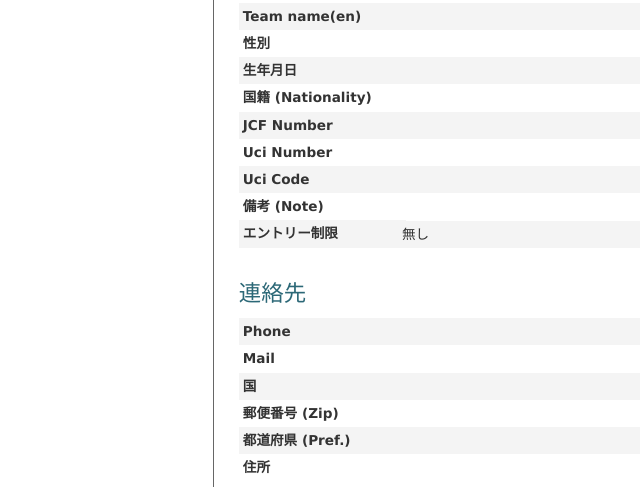
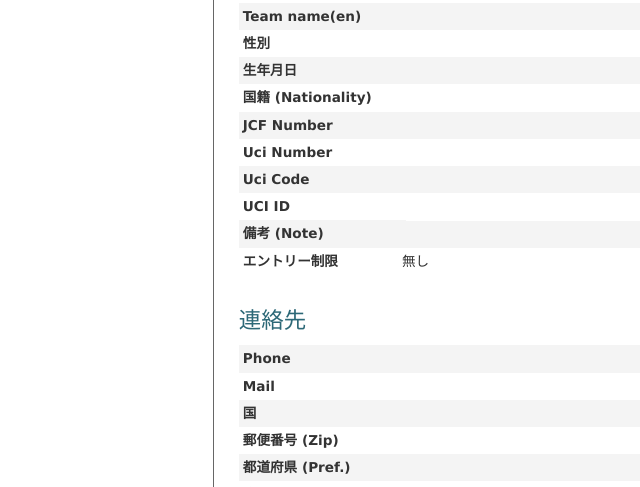
Before and after one commit to cyclox-dev/cyclox2web, a CakePHP app: the page made by app/View/Racers/view.ctp in a window 1280 px wide. Shown: the part 367-854 px from the top of the page, without its empty margins (54-694 px from the left). Run offline with PHP 8.4 and a stand-in for CakePHP, Linux system fonts and the light colour scheme; the template is opened without the code that fills it, so the values that code supplies are empty; some libraries are stand-ins or nearby versions.

Commit message:
UCI ID の編集、表示を実装。

```diff
--- a/app/View/Racers/add.ctp
+++ b/app/View/Racers/add.ctp
@@ -48,6 +48,7 @@
 		echo $this->Form->input('jcf_number', array('type' => 'text', 'label' => 'JCF Number'));
 		echo $this->Form->input('uci_number', array('type' => 'text', 'label' => 'UCI Number'));
 		echo $this->Form->input('uci_code', array('type' => 'text', 'label' => 'UCI Code'));
+		echo $this->Form->input('uci_id', array('type' => 'text', 'label' => 'UCI ID'));
 		echo $this->Form->input('phone', array('type' => 'text'));
 		echo $this->Form->input('mail', array('type' => 'text'));
 		echo $this->Form->input('country_code', array(
--- a/app/View/Racers/edit.ctp
+++ b/app/View/Racers/edit.ctp
@@ -48,6 +48,7 @@
 		echo $this->Form->input('jcf_number', array('type' => 'text', 'label' => 'JCF Number'));
 		echo $this->Form->input('uci_number', array('type' => 'text', 'label' => 'UCI Number'));
 		echo $this->Form->input('uci_code', array('type' => 'text', 'label' => 'UCI Code'));
+		echo $this->Form->input('uci_id', array('type' => 'text', 'label' => 'UCI ID'));
 		echo $this->Form->input('phone', array('type' => 'text'));
 		echo $this->Form->input('mail', array('type' => 'text'));
 		echo $this->Form->input('country_code', array(
--- a/app/View/Racers/view.ctp
+++ b/app/View/Racers/view.ctp
@@ -81,6 +81,11 @@
 		<dt><?php echo __('Uci Code'); ?></dt>
 		<dd>
 			<?php echo h($racer['Racer']['uci_code']); ?>
+			&nbsp;
+		</dd>
+		<dt><?php echo __('UCI ID'); ?></dt>
+		<dd>
+			<?php echo h($racer['Racer']['uci_id']); ?>
 			&nbsp;
 		</dd>
 		<dt><?php echo __('備考 (Note)'); ?></dt>
```
